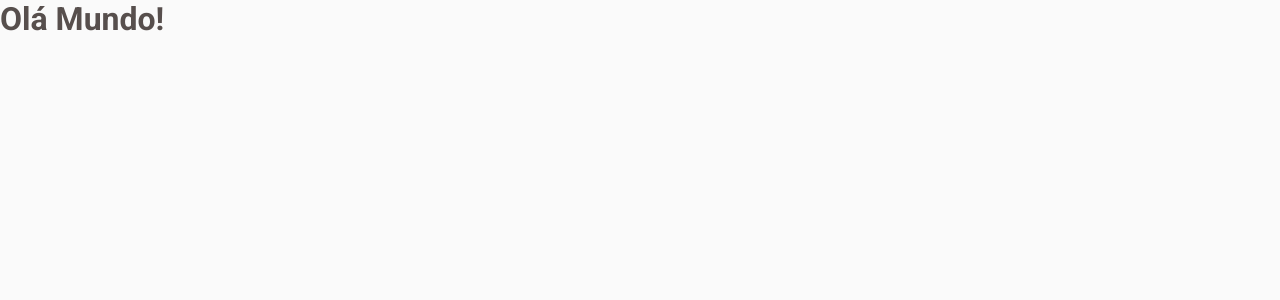
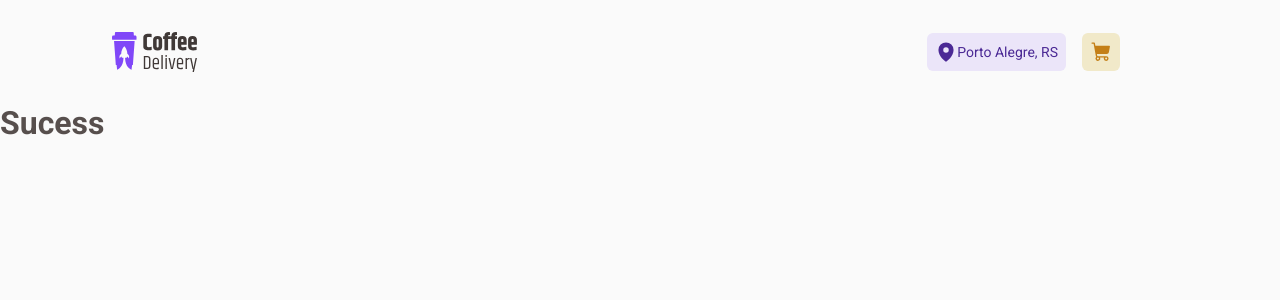
Before and after one commit to iago-monteirog/coffe-delivery-ignite, a React (Vite) app: page /success in a window 1280 px wide. Shown: the top 300 px of the page. Built offline with nearby package versions, Linux system fonts and the light colour scheme.

Commit message:
feat: add routes, header component and default layout

```diff
--- a/package.json
+++ b/package.json
@@ -10,9 +10,12 @@
     "preview": "vite preview"
   },
   "dependencies": {
+    "@phosphor-icons/react": "^2.0.10",
     "@types/styled-components": "^5.1.26",
+    "phosphor-icons": "^1.4.2",
     "react": "^18.2.0",
     "react-dom": "^18.2.0",
+    "react-router-dom": "^6.13.0",
     "styled-components": "^5.3.10"
   },
   "devDependencies": {
--- a/src/App.tsx
+++ b/src/App.tsx
@@ -1,14 +1,18 @@
 import { ThemeProvider } from "styled-components"
 import { defaultTheme } from "./styles/themes/default"
 import { GlobalStyle } from "./styles/global"
+import { BrowserRouter } from "react-router-dom"
+import { Router } from "./Router"
 
 function App() {
 
   return (
-    <ThemeProvider theme={defaultTheme}>
-      <h1>Olá Mundo!</h1>
-      <GlobalStyle />
-    </ThemeProvider>
+    <BrowserRouter>
+      <ThemeProvider theme={defaultTheme}>
+        <Router />
+        <GlobalStyle />
+      </ThemeProvider>
+    </BrowserRouter>
   )
 }
 
--- /dev/null
+++ b/src/Router.tsx
@@ -0,0 +1,17 @@
+import { Route, Routes } from 'react-router-dom'
+import { Home } from './pages/Home'
+import { CheckouttPage } from './pages/Checkout'
+import { Success } from './pages/Success'
+import { DefaultLayout } from './layouts/DefaultLayout'
+
+export function Router() {
+    return (
+        <Routes>
+            <Route path='/' element={<DefaultLayout />}>
+                <Route path='/' element={<Home />} />
+                <Route path='/checkout' element={<CheckouttPage />} />
+                <Route path='/success' element={<Success />} />
+            </Route>
+        </Routes>
+    )
+}
--- /dev/null
+++ b/src/components/Header/index.tsx
@@ -0,0 +1,23 @@
+import * as S from './styles';
+import coffeLogo from '../../assets/logo.svg';
+import { MapPin, ShoppingCart } from '@phosphor-icons/react'
+import { NavLink } from 'react-router-dom';
+
+export function Header() {
+    return (
+        <S.HeaderContainer>
+            <img src={coffeLogo} alt="" />
+
+            <nav>
+                <div>
+                    <MapPin size={22} weight='fill' />
+                    <span>Porto Alegre, RS</span>
+                </div>
+
+                <NavLink to='/checkout' title='Shopping Cart'>
+                    <ShoppingCart size={22} weight='fill' />
+                </NavLink>
+            </nav>
+        </S.HeaderContainer>
+    )
+}
--- /dev/null
+++ b/src/components/Header/styles.ts
@@ -0,0 +1,46 @@
+import styled from "styled-components";
+
+export const HeaderContainer = styled.header `
+    width: 100%;
+    height: 6.5rem;
+
+    display: flex;
+    align-items: center;
+    justify-content: space-between;
+    padding: 2rem;
+
+    img {
+        margin-left: 5rem;
+    }
+
+    nav {
+        display: flex;
+        justify-content: center;
+        align-items: center;
+        gap: 1rem;
+        margin-right: 8rem;
+
+        div {
+            display: flex;
+            justify-content: center;
+            align-items: center;
+            background: ${props => props.theme.purpleLight};
+            padding: 0.5rem;
+            border-radius: 6px;
+            color: ${props => props.theme.purpleDark};
+            font-size: 0.875rem;
+        }
+
+        a{
+            background: ${props => props.theme.yellowLight};
+            color: ${props => props.theme.yellowDark};
+            padding: 0.5rem;
+            border-radius: 6px;
+
+            display: flex;
+            justify-content: center;
+            align-items: center;
+            cursor: pointer;
+        }
+    }
+`;
--- /dev/null
+++ b/src/layouts/DefaultLayout/index.tsx
@@ -0,0 +1,12 @@
+import { Outlet } from 'react-router-dom';
+import * as S from './styles';
+import { Header } from '../../components/Header';
+
+export function DefaultLayout() {
+    return (
+        <S.LayoutContainer>
+            <Header />
+            <Outlet />
+        </S.LayoutContainer>
+    );
+}
--- /dev/null
+++ b/src/layouts/DefaultLayout/styles.ts
@@ -0,0 +1,5 @@
+import styled from "styled-components";
+
+export const LayoutContainer = styled.div `
+    max-width: 100%;
+`;
--- /dev/null
+++ b/src/pages/Checkout/index.tsx
@@ -0,0 +1,5 @@
+export function CheckouttPage() {
+    return (
+        <h1>Checkout Page</h1>
+    )
+}
--- /dev/null
+++ b/src/pages/Home/index.tsx
@@ -0,0 +1,5 @@
+export function Home() {
+    return (
+        <h1>Home</h1>
+    )
+}
--- /dev/null
+++ b/src/pages/Success/index.tsx
@@ -0,0 +1,5 @@
+export function Success() {
+    return (
+        <h1>Sucess</h1>
+    )
+}
```
Also changed, not shown: src/assets/logo.svg (added), 1 other file (tests, documents, lock files or other folders).
